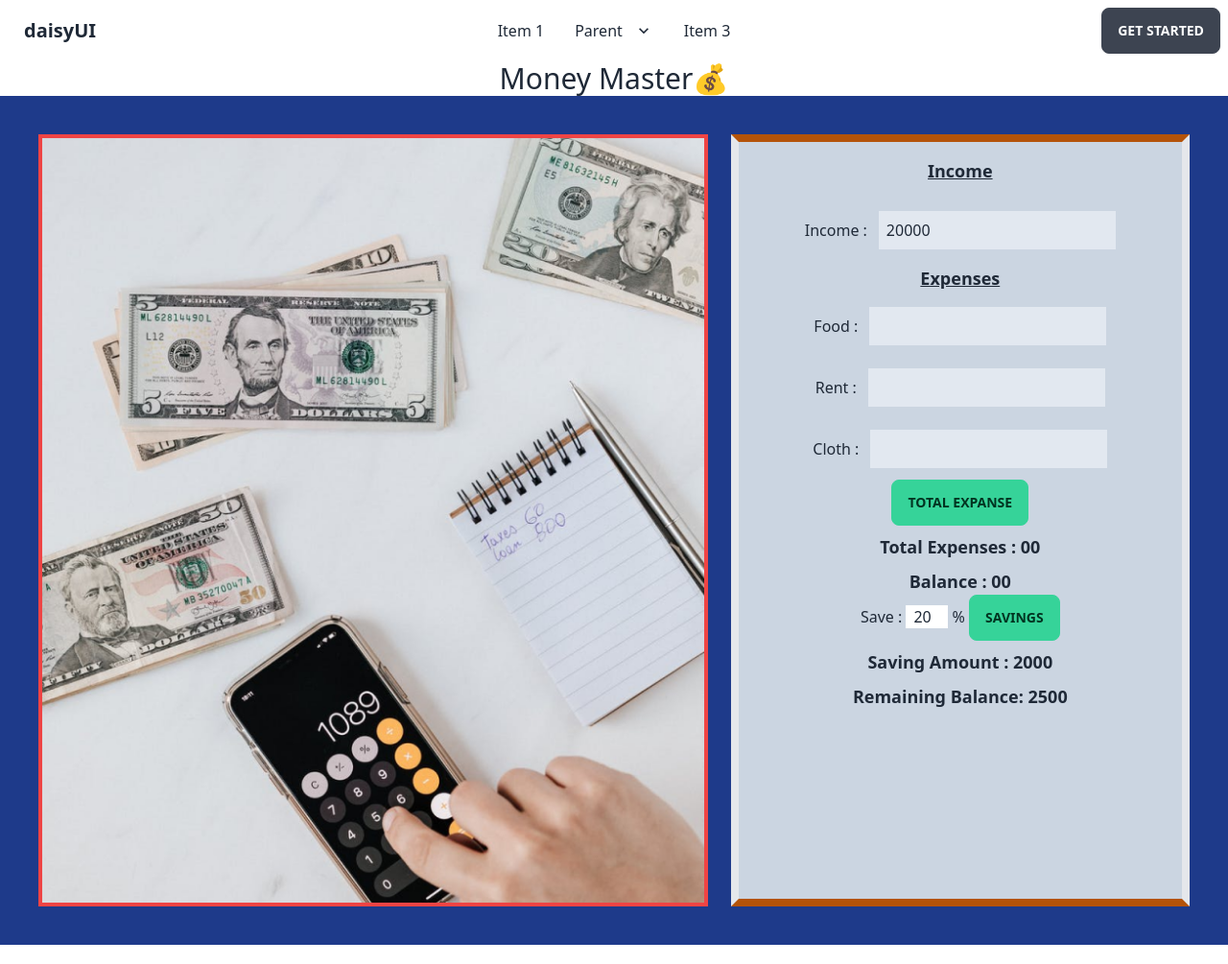
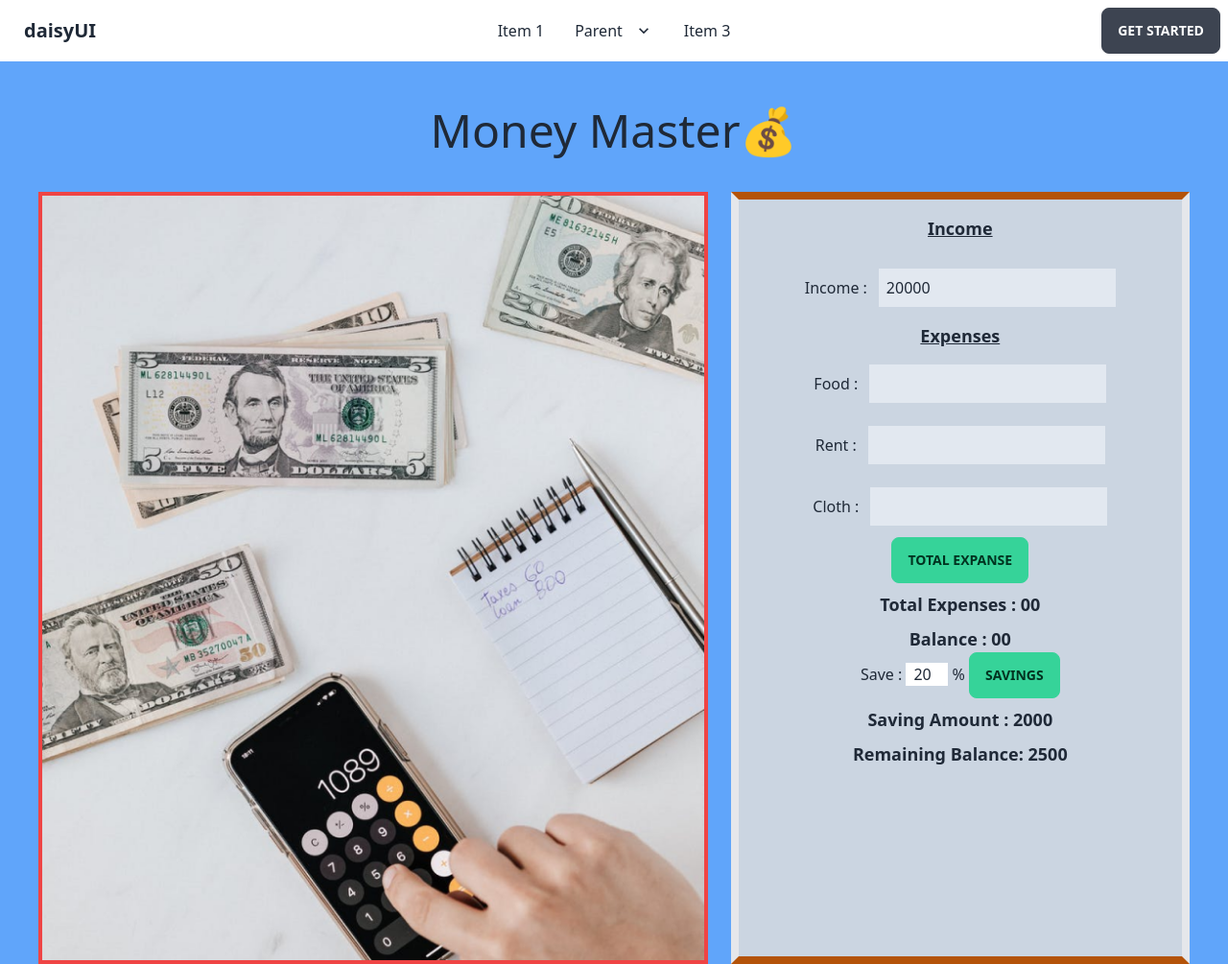
Before and after one commit to webashraf/my-money-master, a plain HTML site: page index.html in a window 1280 px wide. Shown: the whole page at 96% size. Drawn offline with nearby package versions, Linux system fonts and the light colour scheme.

Commit message:
Add letest code

```diff
--- a/index.html
+++ b/index.html
@@ -95,9 +95,9 @@
         </div>
       </div>
     </header>
-    <main>
-      <h1 class="text-3xl text-center">Money Master💰</h1>
-      <section class="p-10 flex gap-6 bg-blue-900">
+    <main class="bg-blue-400 py-12">
+      <h1 class="text-5xl text-center">Money Master💰</h1>
+      <section class="p-10 flex gap-6">
         <div class="w-7/12 bg-red-600 border-red-500 border border-4">
           <img
             class="w-full"
--- a/utilitis.js
+++ b/utilitis.js
@@ -23,6 +23,9 @@ function savingsUpdate(){
         alert('Give valid number');
         return;
     }
+    else if(savings.value > totalBlance.innerText){
+        alert('Not enuagh money')
+    }
     setValue('total-savings', finalSavings)
     const remainingBlance = parseFloat(totalBlance.innerText) - finalSavings;
     setValue('remaining-Balance', remainingBlance);
```
